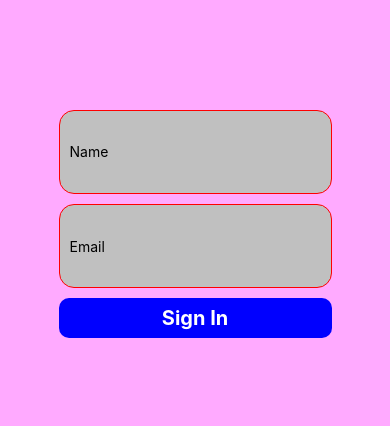
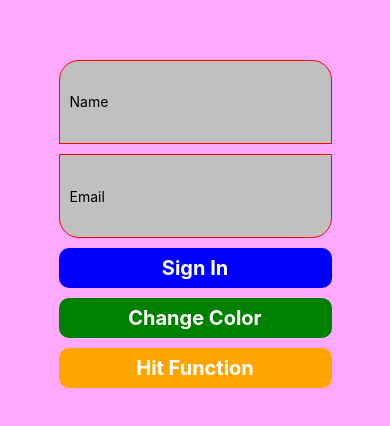
Before and after one commit to Asmatchd/FirstApp, a React Native app: screen / in a window 390 px wide. Shown: the part 198-624 px from the top of the page. Built offline with nearby package versions, Linux system fonts and the light colour scheme.

Commit message:
function, state done

```diff
--- a/src/InputField.js
+++ b/src/InputField.js
@@ -3,10 +3,6 @@ import React, {Component} from 'react';
 import {View, Text, TextInput, TouchableOpacity} from 'react-native';
 
 export class InputField extends Component {
-  state = {
-    firstText: '',
-  };
-
   //   secondInput = () => (
   //     <TextInput
   //       style={{
@@ -25,6 +21,16 @@ export class InputField extends Component {
   //       //   placeholderTextColor={'white'}
   //     />
   //   );
+  state = {
+    clr: 'green',
+  };
+
+  add = () => {
+    const a = 10;
+    const b = 5;
+    const sum = a + b;
+    console.warn('Total value ' + sum);
+  };
 
   render() {
     return (
@@ -42,10 +48,11 @@ export class InputField extends Component {
             backgroundColor: 'silver',
             borderWidth: 1,
             borderColor: 'red',
-            borderRadius: 15,
             // textAlign: 'center',
             // marginLeft: 200,
             paddingLeft: 10,
+            borderTopLeftRadius: 20,
+            borderTopRightRadius: 20,
           }}
           placeholder={'Name'}
           //   placeholderTextColor={'white'}
@@ -58,11 +65,13 @@ export class InputField extends Component {
             backgroundColor: 'silver',
             borderWidth: 1,
             borderColor: 'red',
-            borderRadius: 15,
+            // borderRadius: 15,
             // textAlign: 'center',
             // marginLeft: 200,
             paddingLeft: 10,
             marginTop: 10,
+            borderBottomLeftRadius: 20,
+            borderBottomRightRadius: 20,
           }}
           placeholder={'Email'}
           //   placeholderTextColor={'white'}
@@ -71,8 +80,7 @@ export class InputField extends Component {
         {/* this is button */}
 
         <TouchableOpacity
-          // onPress={() => console.warn('Study')}
-          onPress={() => this.setState({firstText: 'Button pressed'})}
+          onPress={() => console.warn('Study')}
           style={{
             backgroundColor: 'blue',
             width: '70%',
@@ -93,8 +101,54 @@ export class InputField extends Component {
           </Text>
         </TouchableOpacity>
 
-        {/* First text from state */}
-        <Text>{this.state.firstText}</Text>
+        {/* change color onPress from state */}
+        <TouchableOpacity
+          // onPress={() => console.warn('Study')}
+          onPress={() => this.setState({clr: 'silver'})}
+          style={{
+            // backgroundColor: 'blue',
+            backgroundColor: this.state.clr,
+            width: '70%',
+            height: 40,
+            alignItems: 'center',
+            justifyContent: 'center',
+            marginTop: 10,
+            borderRadius: 10,
+          }}>
+          <Text
+            style={{
+              fontSize: 20,
+              fontWeight: 'bold',
+              // fontStyle: 'italic',
+              color: '#fff',
+            }}>
+            Change Color
+          </Text>
+        </TouchableOpacity>
+
+        {/* onPress hit add function */}
+        <TouchableOpacity
+          onPress={() => this.add()}
+          style={{
+            backgroundColor: 'orange',
+            width: '70%',
+            height: 40,
+            alignItems: 'center',
+            justifyContent: 'center',
+            marginTop: 10,
+            borderRadius: 10,
+          }}>
+          <Text
+            style={{
+              fontSize: 20,
+              fontWeight: 'bold',
+              // fontStyle: 'italic',
+              color: '#fff',
+            }}>
+            Hit Function
+          </Text>
+        </TouchableOpacity>
+
         {/* {this.secondInput()} */}
       </View>
     );
```
